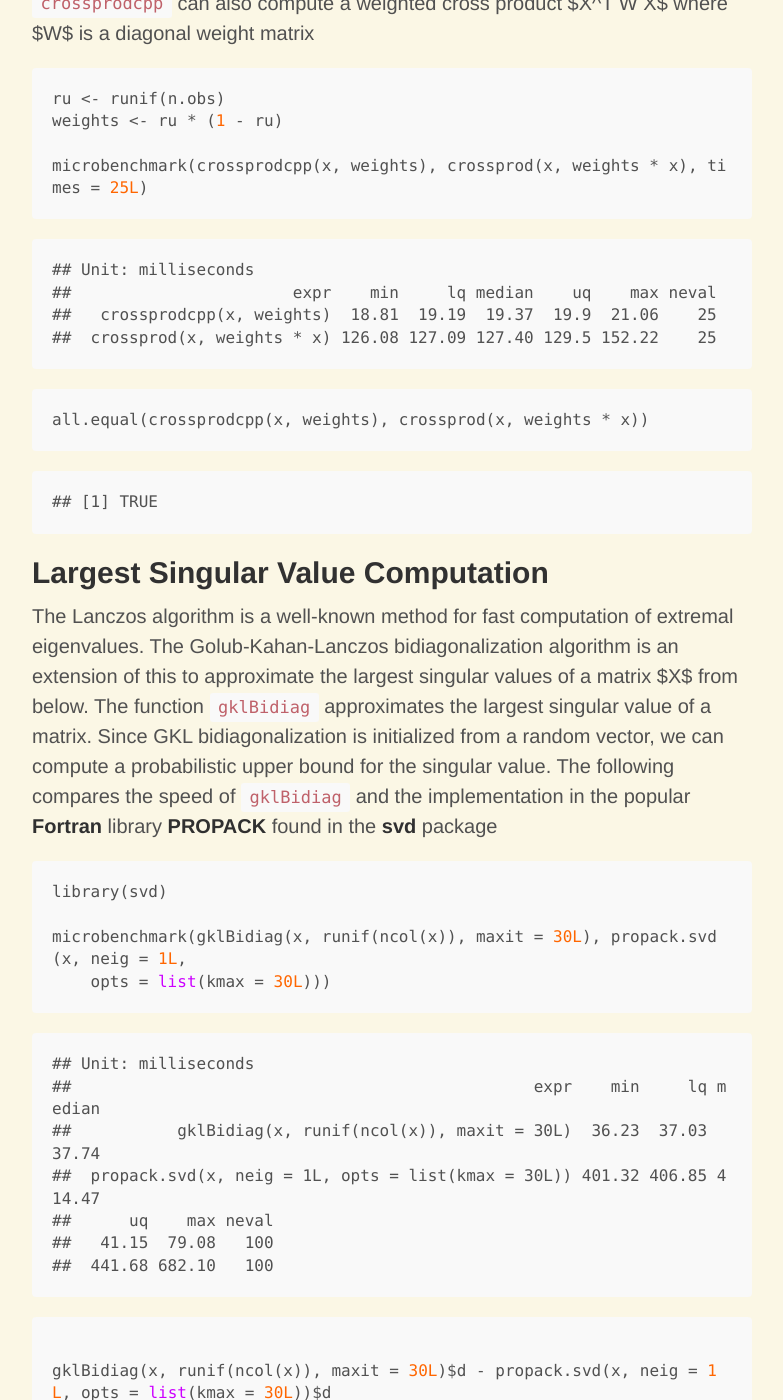
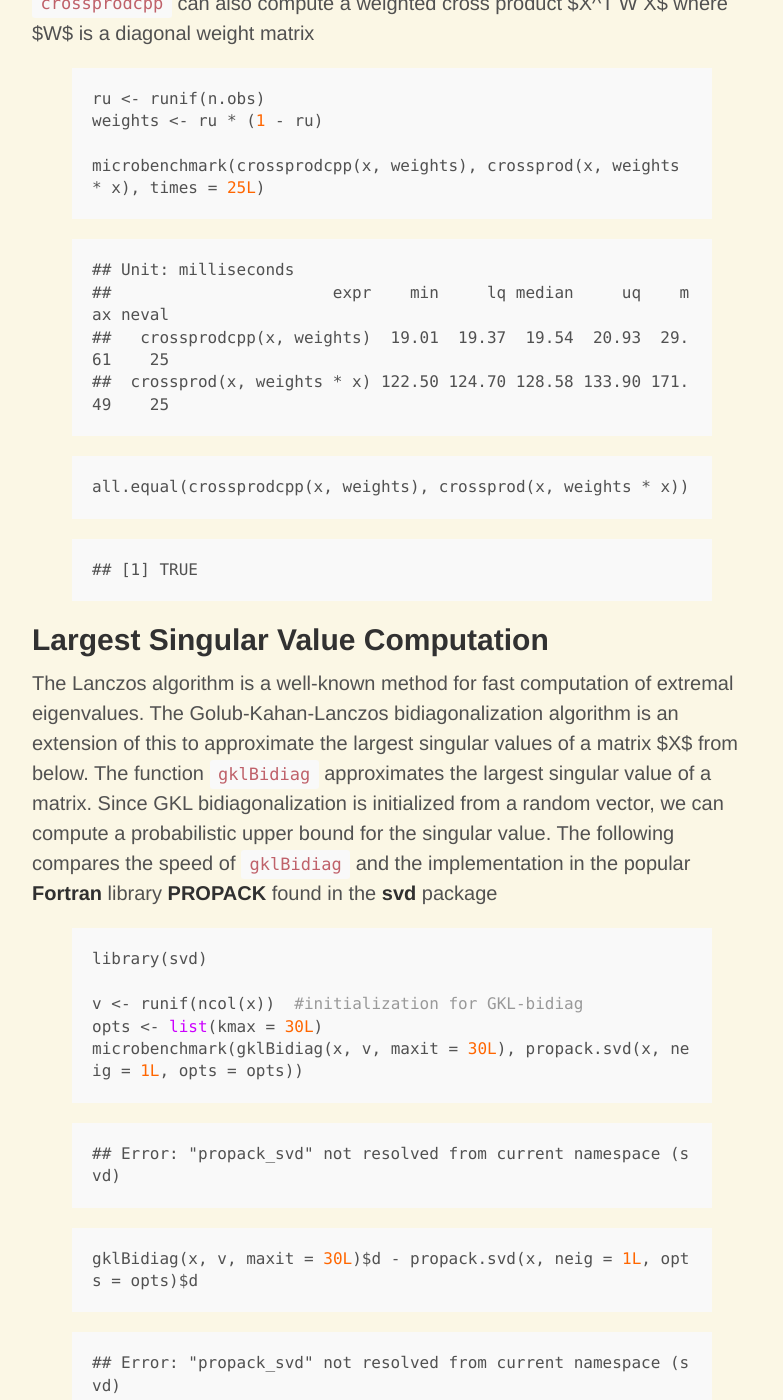
Before and after one commit to jaredhuling/jaredhuling.github.io, a Jekyll site: the page built from _posts/2014-03-16-first-r-package.md, in a window 1280 px wide and 1400 px high, scrolled down 1477 px. Shown: the whole window, without its empty margins (248-1031 px from the left). Built offline with Jekyll 4.4.1, drawn with Linux system fonts in a browser that asks for light colours; Markdown is read by kramdown in place of the engine named in the settings; some of the changed text lies outside the part shown.

Commit message:
updated rfunctions blog post

````diff
--- a/_posts/2014-03-16-first-r-package.md
+++ b/_posts/2014-03-16-first-r-package.md
@@ -10,10 +10,10 @@
 **rfunctions** is not available on CRAN, but can be installed using the R package **devtools**. **rfunctions** can be installed with the following R code:
 
 
-```r
-# devtools::install_github('jaredhuling/rfunctions')
+{% highlight r %}
+devtools::install_github("jaredhuling/rfunctions")
 library(rfunctions)
-```
+{% endhighlight %}
 
 
 ## Accelerated crossprod function
@@ -21,7 +21,7 @@
 A project I've been working on requires fast evaluation of $X^TX$ for a design matrix $X$. I found a great example in the paper for [RcppEigen](http://www.jstatsoft.org/v52/i05/paper) by Douglas Bates and Dirk Eddelbuettel for just such a thing. **RcppEigen** provides a simple and effective interfact between R and the blazing-fast **Eigen** C++ library for numerical linear algebra. Their example uses **inline**, a nice tool for inline C++ code in R, and I a made a proper **R** function from that. The following showcases the speed of **Eigen**. Note that since $X^TX$ is symmetric, we only have to compute half of the values, which further reduces computation time.
 
 
-```r
+{% highlight r %}
 n.obs <- 10000
 n.vars <- 100
 
@@ -30,48 +30,60 @@
 library(microbenchmark)
 
 microbenchmark(crossprodcpp(x), crossprod(x), times = 25L)
-```
+{% endhighlight %}
 
-```
+
+
+{% highlight text %}
 ## Unit: milliseconds
 ##             expr   min    lq median    uq   max neval
-##  crossprodcpp(x) 14.03 14.23  14.32 14.44 14.82    25
-##     crossprod(x) 61.84 62.07  62.44 63.02 66.46    25
-```
+##  crossprodcpp(x) 13.92 14.22  14.46 14.77 23.05    25
+##     crossprod(x) 62.05 62.79  63.44 67.82 90.31    25
+{% endhighlight %}
 
-```r
+
+
+{% highlight r %}
 all.equal(crossprodcpp(x), crossprod(x))
-```
+{% endhighlight %}
 
-```
+
+
+{% highlight text %}
 ## [1] TRUE
-```
+{% endhighlight %}
 
 
 ```crossprodcpp``` can also compute a weighted cross product $X^T W X$ where $W$ is a diagonal weight matrix
 
 
-```r
+{% highlight r %}
 ru <- runif(n.obs)
 weights <- ru * (1 - ru)
 
 microbenchmark(crossprodcpp(x, weights), crossprod(x, weights * x), times = 25L)
-```
+{% endhighlight %}
 
-```
+
+
+{% highlight text %}
 ## Unit: milliseconds
-##                       expr    min     lq median    uq    max neval
-##   crossprodcpp(x, weights)  18.81  19.19  19.37  19.9  21.06    25
-##  crossprod(x, weights * x) 126.08 127.09 127.40 129.5 152.22    25
-```
+##                       expr    min     lq median     uq    max neval
+##   crossprodcpp(x, weights)  19.01  19.37  19.54  20.93  29.61    25
+##  crossprod(x, weights * x) 122.50 124.70 128.58 133.90 171.49    25
+{% endhighlight %}
 
-```r
+
+
+{% highlight r %}
 all.equal(crossprodcpp(x, weights), crossprod(x, weights * x))
-```
+{% endhighlight %}
 
-```
+
+
+{% highlight text %}
 ## [1] TRUE
-```
+{% endhighlight %}
 
 
 
@@ -80,31 +92,32 @@
 The Lanczos algorithm is a well-known method for fast computation of extremal eigenvalues. The Golub-Kahan-Lanczos bidiagonalization algorithm is an extension of this to approximate the largest singular values of a matrix $X$ from below. The function ```gklBidiag``` approximates the largest singular value of a matrix. Since GKL bidiagonalization is initialized from a random vector, we can compute a probabilistic upper bound for the singular value. The following compares the speed of ```gklBidiag``` and the implementation in the popular **Fortran** library **PROPACK** found in the **svd** package
 
 
-```r
+{% highlight r %}
 library(svd)
 
-microbenchmark(gklBidiag(x, runif(ncol(x)), maxit = 30L), propack.svd(x, neig = 1L,
-    opts = list(kmax = 30L)))
-```
+v <- runif(ncol(x))  #initialization for GKL-bidiag
+opts <- list(kmax = 30L)
+microbenchmark(gklBidiag(x, v, maxit = 30L), propack.svd(x, neig = 1L, opts = opts))
+{% endhighlight %}
 
-```
-## Unit: milliseconds
-##                                                expr    min     lq median
-##           gklBidiag(x, runif(ncol(x)), maxit = 30L)  36.23  37.03  37.74
-##  propack.svd(x, neig = 1L, opts = list(kmax = 30L)) 401.32 406.85 414.47
-##      uq    max neval
-##   41.15  79.08   100
-##  441.68 682.10   100
-```
 
-```r
 
-gklBidiag(x, runif(ncol(x)), maxit = 30L)$d - propack.svd(x, neig = 1L, opts = list(kmax = 30L))$d
-```
+{% highlight text %}
+## Error: "propack_svd" not resolved from current namespace (svd)
+{% endhighlight %}
 
-```
-## [1] -4.548e-09
-```
+
+
+{% highlight r %}
+
+gklBidiag(x, v, maxit = 30L)$d - propack.svd(x, neig = 1L, opts = opts)$d
+{% endhighlight %}
+
+
+
+{% highlight text %}
+## Error: "propack_svd" not resolved from current namespace (svd)
+{% endhighlight %}
 
 
 
@@ -112,47 +125,54 @@
 
 
 
-```r
+{% highlight r %}
 n.obs <- 1e+05
 n.vars <- 1000
 
 # simulate a very sparse matrix (this matrix has many zeros and few ones)
-x.sparse.bool <- simSparseMatrix(sparsity = 0.99, dim = c(n.obs, n.vars), boolean = T)
-x.sparse.contin <- simSparseMatrix(sparsity = 0.99, dim = c(n.obs, n.vars),
-    boolean = F)
+x.s.b <- simSparseMatrix(sparsity = 0.99, dim = c(n.obs, n.vars), boolean = T)
+x.s.c <- simSparseMatrix(sparsity = 0.99, dim = c(n.obs, n.vars), boolean = F)
+v <- runif(n.vars)
 
 # reorthogonalization sometimes leads to higher accuracy. it helps correct
 # for floating-point errors
-microbenchmark(gklBidiag(x.sparse.bool, runif(n.vars), maxit = 10L, 0L), gklBidiag(x.sparse.contin,
-    runif(n.vars), maxit = 10L, 0L))
-```
+microbenchmark(gklBidiag(x.s.b, v, maxit = 10L, 0L), gklBidiag(x.s.c, v, maxit = 10L,
+    0L))
+{% endhighlight %}
 
-```
+
+
+{% highlight text %}
 ## Unit: milliseconds
-##                                                        expr   min    lq
-##    gklBidiag(x.sparse.bool, runif(n.vars), maxit = 10L, 0L) 93.50 94.21
-##  gklBidiag(x.sparse.contin, runif(n.vars), maxit = 10L, 0L) 93.37 93.94
-##  median    uq   max neval
-##   94.82 96.20 122.1   100
-##   94.64 95.83 125.2   100
-```
+##                                  expr   min    lq median    uq   max neval
+##  gklBidiag(x.s.b, v, maxit = 10L, 0L) 95.46 97.20  102.0 111.0 142.6   100
+##  gklBidiag(x.s.c, v, maxit = 10L, 0L) 94.94 97.38  100.1 111.9 145.3   100
+{% endhighlight %}
 
-```r
 
-gklBidiag(x.sparse.bool, runif(n.vars), maxit = 10L, 0L)$d
-```
 
-```
+{% highlight r %}
+
+gklBidiag(x.s.b, v, maxit = 10L, 0L)$d
+{% endhighlight %}
+
+
+
+{% highlight text %}
 ## [1] 104.9
-```
+{% endhighlight %}
 
-```r
-gklBidiag(x.sparse.contin, runif(n.vars), maxit = 10L, 0L)$d
-```
 
-```
-## [1] 35.25
-```
+
+{% highlight r %}
+gklBidiag(x.s.c, v, maxit = 10L, 0L)$d
+{% endhighlight %}
+
+
+
+{% highlight text %}
+## [1] 35.2
+{% endhighlight %}
 
 
 ##Faster Addition/Subtraction of Matrices
@@ -160,53 +180,67 @@
 This may seem pointless, but I wrote functions to add and subtract matrices. It turns out my functions are faster than using the ```+``` and ```-``` operators. I'm sure someone will be quick to point out why using my ```add()``` and ```subtract()``` functions is silly and a bad idea.
 
 
-```r
+{% highlight r %}
 A <- simSparseMatrix(sparsity = 0.99, dim = c(n.obs, n.vars), boolean = F)
 B <- simSparseMatrix(sparsity = 0.99, dim = c(n.obs, n.vars), boolean = F)
 
 microbenchmark(add(A, B), A + B)
-```
+{% endhighlight %}
 
-```
+
+
+{% highlight text %}
 ## Unit: milliseconds
-##       expr    min     lq median     uq   max neval
-##  add(A, B)  91.16  92.21  93.14  95.13 203.6   100
-##      A + B 246.68 249.15 251.43 256.36 388.7   100
-```
+##       expr    min    lq median    uq   max neval
+##  add(A, B)  89.28  94.7  97.07 104.7 176.2   100
+##      A + B 235.82 253.0 257.44 291.8 400.4   100
+{% endhighlight %}
 
-```r
+
+
+{% highlight r %}
 microbenchmark(subtract(A, B), A - B)
-```
+{% endhighlight %}
 
-```
+
+
+{% highlight text %}
 ## Unit: milliseconds
 ##            expr    min     lq median    uq   max neval
-##  subtract(A, B)  91.31  93.56  94.53  99.9 173.7   100
-##           A - B 250.87 256.39 265.24 324.5 550.6   100
-```
+##  subtract(A, B)  88.74  94.71  99.35 107.9 182.4   100
+##           A - B 238.19 260.45 269.55 290.5 418.4   100
+{% endhighlight %}
 
-```r
+
+
+{% highlight r %}
 
 all.equal(add(A, B), A + B)
-```
+{% endhighlight %}
 
-```
+
+
+{% highlight text %}
 ## [1] TRUE
-```
+{% endhighlight %}
 
-```r
+
+
+{% highlight r %}
 all.equal(subtract(A, B), A - B)
-```
+{% endhighlight %}
 
-```
+
+
+{% highlight text %}
 ## [1] TRUE
-```
+{% endhighlight %}
 
 
 The ```add()``` and ```subtract()``` methods for dense matrices are slower than the corresponding operators, so they're only worth using when you have sparse matrices.
 
 
-```r
+{% highlight r %}
 n.obs <- 1000
 n.vars <- 1000
 
@@ -214,39 +248,53 @@
 B <- matrix(rnorm(n.obs * n.vars), n.obs, n.vars)
 
 microbenchmark(add(A, B), A + B)
-```
+{% endhighlight %}
 
-```
+
+
+{% highlight text %}
 ## Unit: milliseconds
 ##       expr   min    lq median    uq   max neval
-##  add(A, B) 5.919 7.201  7.307 7.523 66.56   100
-##      A + B 1.980 3.499  3.534 3.594 60.99   100
-```
+##  add(A, B) 5.497 7.144  7.395 7.930 37.44   100
+##      A + B 1.821 2.435  3.548 3.667 28.65   100
+{% endhighlight %}
 
-```r
+
+
+{% highlight r %}
 microbenchmark(subtract(A, B), A - B)
-```
+{% endhighlight %}
 
-```
+
+
+{% highlight text %}
 ## Unit: milliseconds
 ##            expr   min    lq median    uq   max neval
-##  subtract(A, B) 5.991 7.250  7.359 7.578 50.69   100
-##           A - B 2.043 3.491  3.549 3.602 47.08   100
-```
+##  subtract(A, B) 5.520 6.362  7.319 7.746 31.82   100
+##           A - B 1.853 2.259  3.507 3.623 23.30   100
+{% endhighlight %}
 
-```r
+
+
+{% highlight r %}
 
 all.equal(add(A, B), A + B)
-```
+{% endhighlight %}
 
-```
+
+
+{% highlight text %}
 ## [1] TRUE
-```
+{% endhighlight %}
 
-```r
+
+
+{% highlight r %}
 all.equal(subtract(A, B), A - B)
-```
+{% endhighlight %}
 
-```
+
+
+{% highlight text %}
 ## [1] TRUE
-```
+{% endhighlight %}
````
